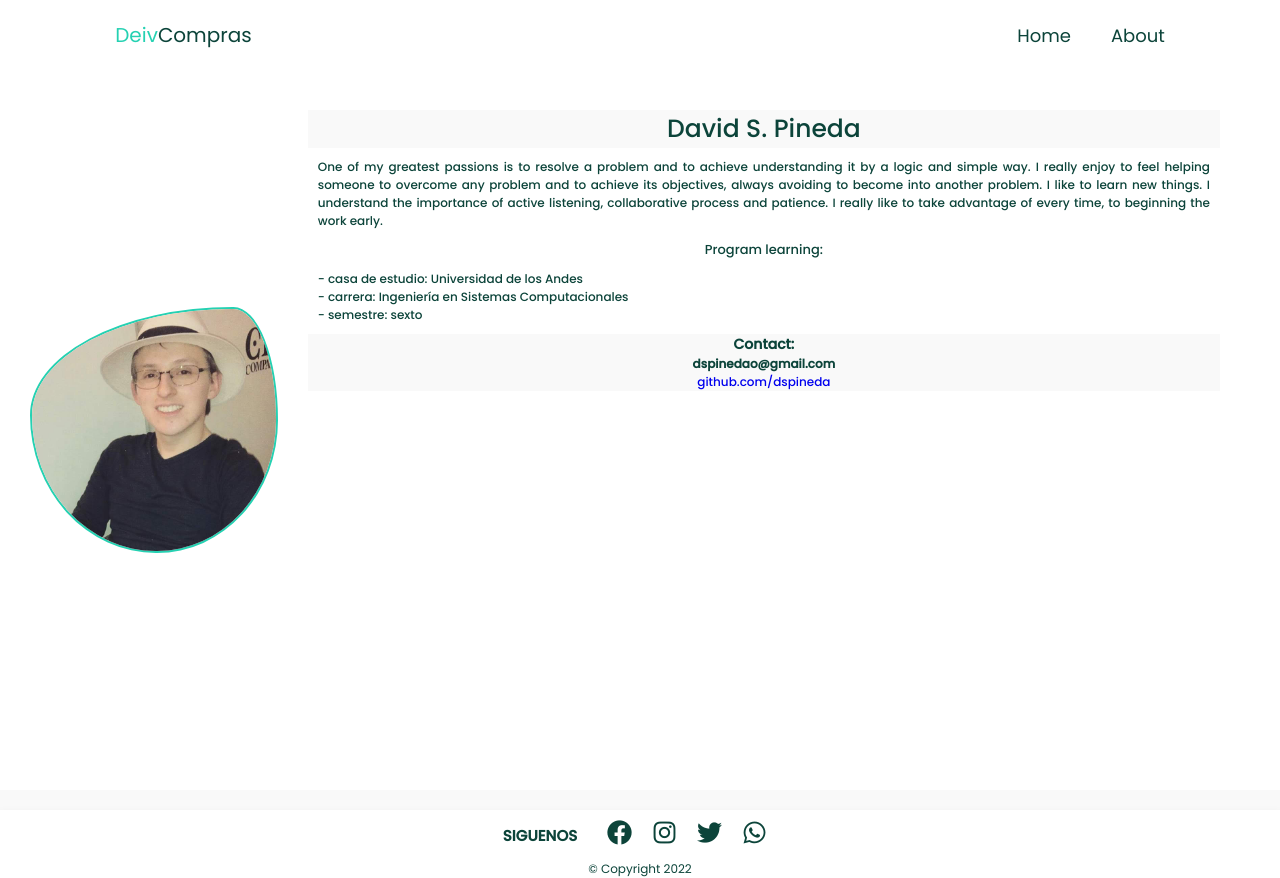
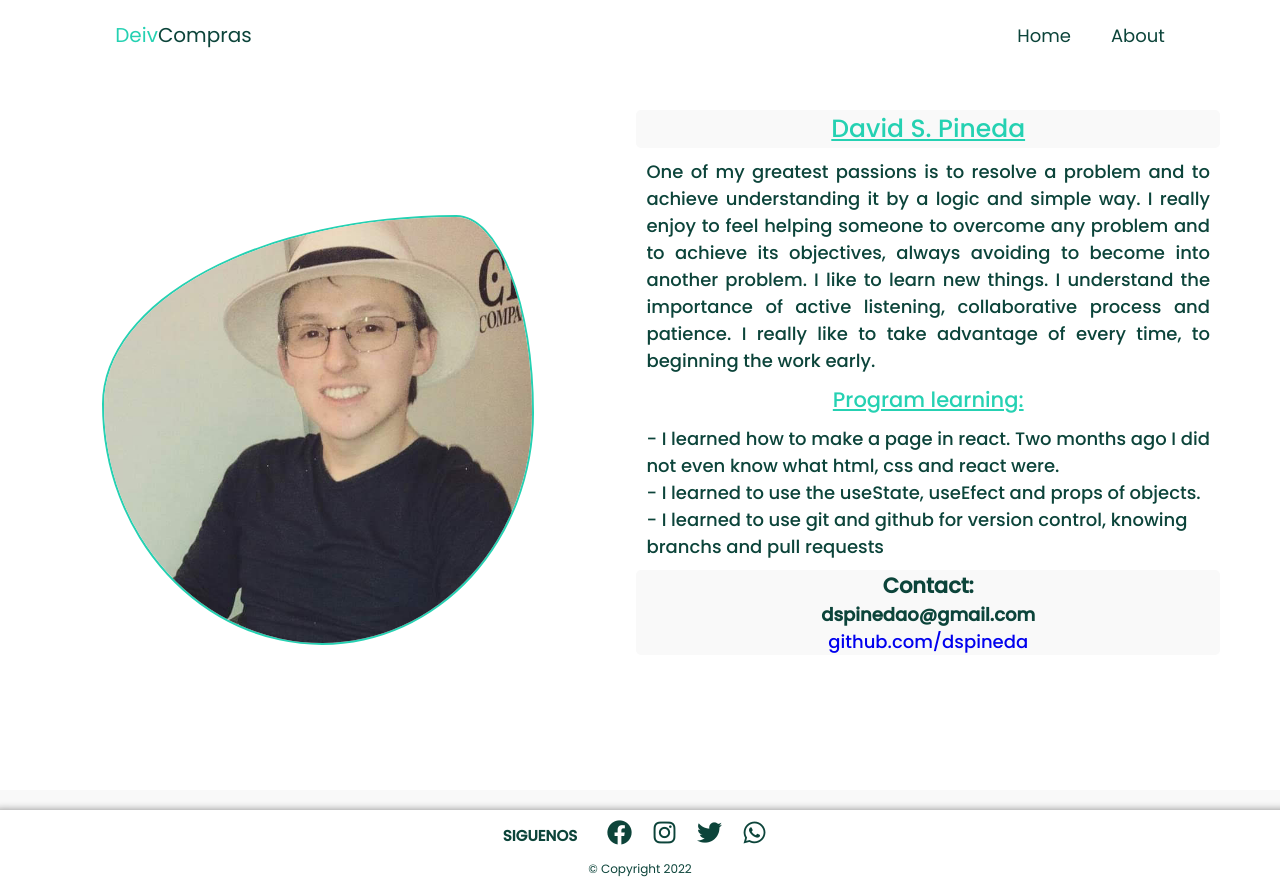
Before and after one commit to dspineda/assesmentfrontend, a React (Create React App) app: page /about in a window 1280 px wide. Built offline with nearby package versions, Linux system fonts and the light colour scheme.

Commit message:
feat/add info to about

```diff
--- a/package.json
+++ b/package.json
@@ -11,6 +11,7 @@
 		"react-dom": "^18.2.0",
 		"react-router-dom": "^6.3.0",
 		"react-scripts": "5.0.1",
+		"react-spinners": "^0.13.4",
 		"web-vitals": "^2.1.4"
 	},
 	"scripts": {
--- a/src/pages/About.jsx
+++ b/src/pages/About.jsx
@@ -1,6 +1,5 @@
 import Footer from '../components/Footer';
 import Navbar from '../components/Navbar';
-
 
 const AboutPage = () => {
 	return (
@@ -24,9 +23,17 @@ const AboutPage = () => {
 
 					<h3 className='profile__info__listTitle'>Program learning:</h3>
 					<div className='profile__info__list'>
-						<ul>- casa de estudio: Universidad de los Andes</ul>
-						<ul>- carrera: Ingeniería en Sistemas Computacionales</ul>
-						<ul>- semestre: sexto</ul>
+						<ul>
+							- I learned how to make a page in react. Two months ago I did not
+							even know what html, css and react were.
+						</ul>
+						<ul>
+							- I learned to use the useState, useEfect and props of objects.
+						</ul>
+						<ul>
+							- I learned to use git and github for version control, knowing
+							branchs and pull requests
+						</ul>
 					</div>
 					<div className='profile__info__contact'>
 						<h3>Contact:</h3>
--- a/src/pages/Productpage.jsx
+++ b/src/pages/Productpage.jsx
@@ -4,7 +4,6 @@ import Navbar from '../components/Navbar';
 import Footer from '../components/Footer';
 import { useState, useEffect } from 'react';
 import { getProduct } from '../services/products';
-
 
 const Productpage = () => {
 	const { id } = useParams();
--- a/src/styles/about.css
+++ b/src/styles/about.css
@@ -39,11 +39,13 @@
 .profile__info__name{
   display: flex;
   justify-content: center;
-  font-size: 1.5rem;
+  font-size: 1.8rem;
   font-weight: bold;
-  color:var(--verde);
+  color:var(--limon);
   font-weight: 500;
   background-color: #f9f9f9;
+  text-decoration: underline;
+  border-radius: 5px;
 }
 
 .profile__info__description{
@@ -64,9 +66,10 @@
 
 .profile__info__listTitle{
   text-align: center;
-  color: var(--verde);
+  color: var(--limon);
   font-weight: 500;
   font-size: 1.3rem;
+  text-decoration: underline;
 }
 
 .profile__info__correo{
@@ -85,6 +88,12 @@
   color: var(--verde);
   font-weight: 500;
   background-color: #f9f9f9;
+  border-radius: 5px;
+}
+
+.profile__info__contact:hover{
+  transition: .3s;
+  transform: scale(1.1);
 }
 
 
@@ -102,11 +111,12 @@
   .profile__img{
     display: flex;
     justify-content: center;
+
   }
 
   .profile__img img {
     height: auto;
-    width: 100%;
+    width: 75%;
     border-radius: 82% 18% 49% 51% / 44% 46% 54% 56% ;
     border: 2px solid var(--limon);
     margin: auto;
@@ -114,6 +124,7 @@
 
   .profile__info{
     padding: 10px 30px;
+    width: 65%;
   }
 
   .profile__info__name{
@@ -121,14 +132,15 @@
     justify-content: center;
     font-size: 2.5rem;
     font-weight: bold;
-    color:var(--verde);
+    color:var(--limon);
     font-weight: 500;
      background-color: #f9f9f9;
+     text-decoration: underline;
   }
 
   .profile__info__description{
     text-align: justify;
-    font-size: 1.2rem;
+    font-size: 1.8rem;
     color: var(--verde);
     font-weight: 500;
     padding: 10px;
@@ -136,24 +148,25 @@
 
   .profile__info__list{
     padding: 10px;
-    font-size: 1.2rem;
+    font-size: 1.8rem;
     color: var(--verde);
     font-weight: 500;
+
   }
 
 
   .profile__info__listTitle{
     text-align: center;
-    color: var(--verde);
+    color:var(--limon);
     font-weight: 500;
-    font-size: 1.3rem;
+    font-size: 2.1rem;
+    text-decoration: underline;
+
   }
 
   .profile__info__correo{
     display: flex;
     justify-content: center;
-    font-size: 1.2rem;
-    color: var(--verde);
     font-weight: 500;
   }
 
@@ -161,7 +174,7 @@
     display: flex;
     flex-direction: column;
     align-items: center;
-    font-size: 1.2rem;
+    font-size: 1.8rem;
     color: var(--verde);
     font-weight: 500;
     background-color: #f9f9f9;
--- a/src/styles/footer.css
+++ b/src/styles/footer.css
@@ -10,7 +10,7 @@
 .footer{
 
     background: white;
-    box-shadow: 0 .5rem 1rem rgba(0,0,0,.1);
+    box-shadow: 5px 10px 8px 10px #888888;
     height: auto;
 
 }
```
Also changed, not shown: src/components/Footer.jsx (+13 -14 lines), 1 other file (tests, documents, lock files or other folders).
